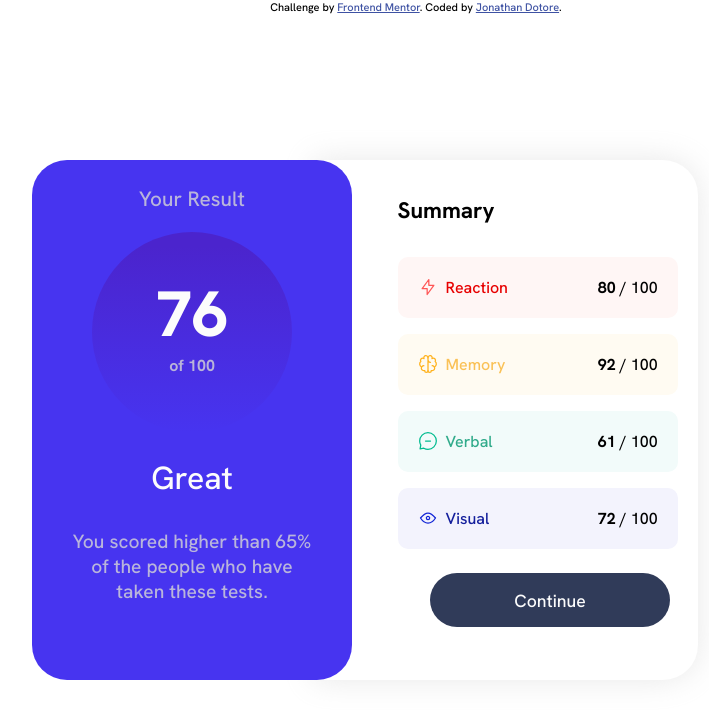
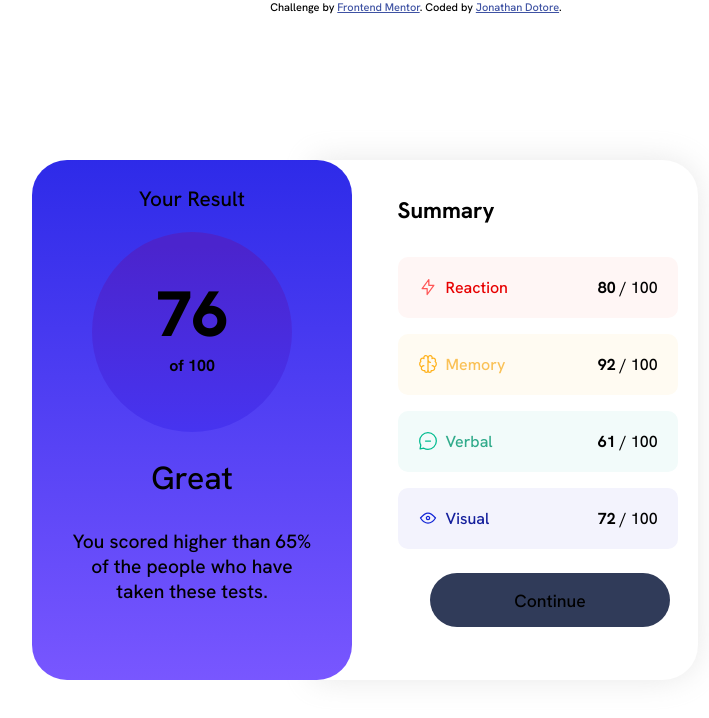
Before and after one commit to jonathandotore/Results-Summary, a plain HTML site: page index.html in a window 1280 px wide. Shown: the whole page, without its empty margins (224-933 px from the left). Drawn offline with Linux system fonts and the light colour scheme.

Commit message:
Adjusting style-guide
Ajusting style-guide

```diff
--- a/css/style.css
+++ b/css/style.css
@@ -9,10 +9,18 @@
 }
 
 :root {
-    --main-color: hsl(247, 91%, 59%);
-    --main-color-circle: hsl(249, 72%, 52%);
-    --main-text-color: hsl(0, 0%, 99%);
-    --secundary-text-color: hsla(0, 0%, 84%, 0.8);
+    --bg-light-slate-blue: hsl(252, 100%, 67%);
+    --bg-light-royal-blue: hsl(241, 81%, 54%);
+    --cr-violet-blue: hsla(256, 72%, 46%, 1);
+    --cr-persian-blue: hsla(241, 72%, 46%, 0);
+    --white: hsl(0, 0%, 100%);
+    --pale-blue: hsl(221, 100%, 96%);
+    --light-lavender: hsl(241, 100%, 89%);
+    -dark-grey-blue: hsl(224, 30%, 27%);
+    --light-red: hsl(0, 100%, 67%);
+    --orange-yellow: hsl(39, 100%, 56%);
+    --green-teal: hsl(166, 100%, 37%);
+    --cobalt-blue: hsl(234, 85%, 45%);
 }
 
 @media (min-width: 374.98px) and (max-width: 767.9px) {
@@ -170,8 +178,8 @@
         top: 20%;
         left: 20%;
         z-index: 1;
-        background: rgb(71,52,240);
-        background: linear-gradient(rgba(71,52,240,1) 0%, );
+        background: hsl(252, 100%, 67%);
+        background: linear-gradient(0deg, hsl(252, 100%, 67%), hsl(241, 81%, 54%));
         border-bottom-left-radius: 35px;
         border-bottom-right-radius: 35px;
         border-top-right-radius: 35px;
```
Also changed, not shown: 1 other file.
